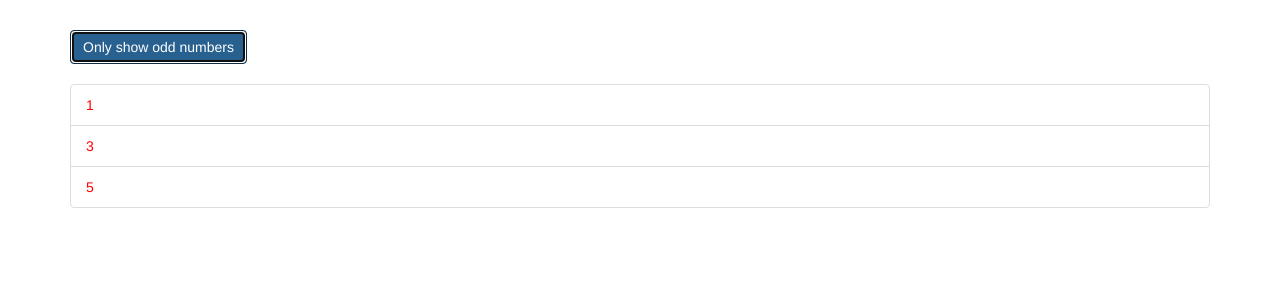
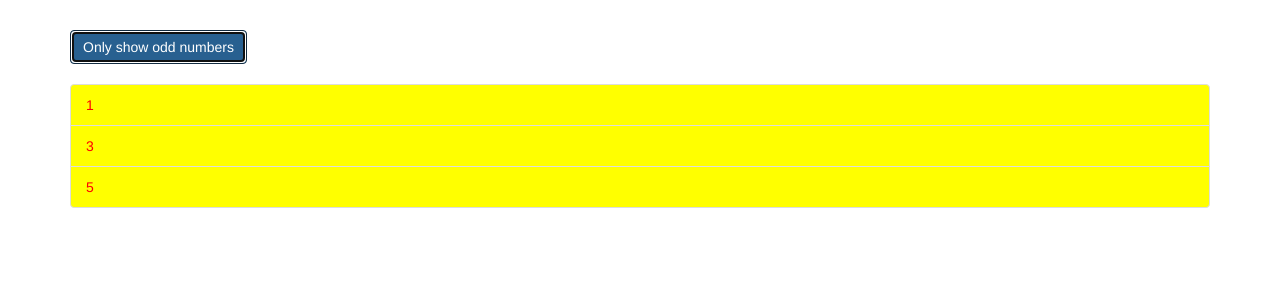
Before and after one commit to stefanbolcs/directivesDeepDrive-angular, an Angular app: page / in a window 1280 px wide. Both pictures are taken after a click on the button "Only show odd numbers". Shown: the top 300 px of the page. Built offline with nearby package versions, Linux system fonts and the light colour scheme.

Commit message:
ngStyle binding

```diff
--- a/src/app/app.component.html
+++ b/src/app/app.component.html
@@ -10,6 +10,7 @@
         <li
           class="list-group-item"
           [ngClass]="{odd: odd%2 !==0} "
+          [ngStyle]="{backgroundColor: odd%2 !==0 ? 'yellow':'transparent'}"
           *ngFor="let odd of oddNumbers"         >
           {{odd}}
         </li>
@@ -18,6 +19,7 @@
         <li
         class="list-group-item"
         [ngClass]="{odd: even%2 !==0} "
+        [ngStyle]="{backgroundColor: even%2 !==0 ? 'yellow':'transparent'}"
         *ngFor="let even of evenNumbers"         >
         {{even}}
       </li>
```
